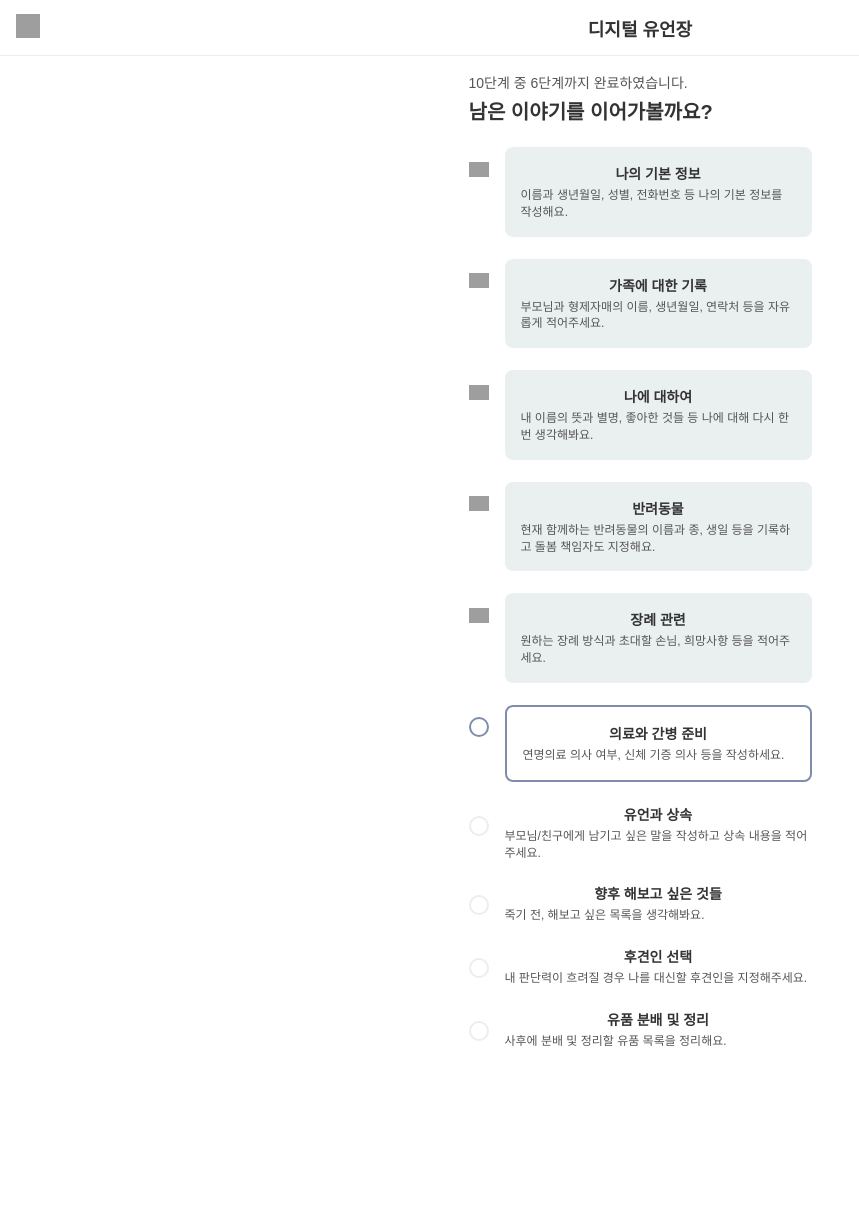
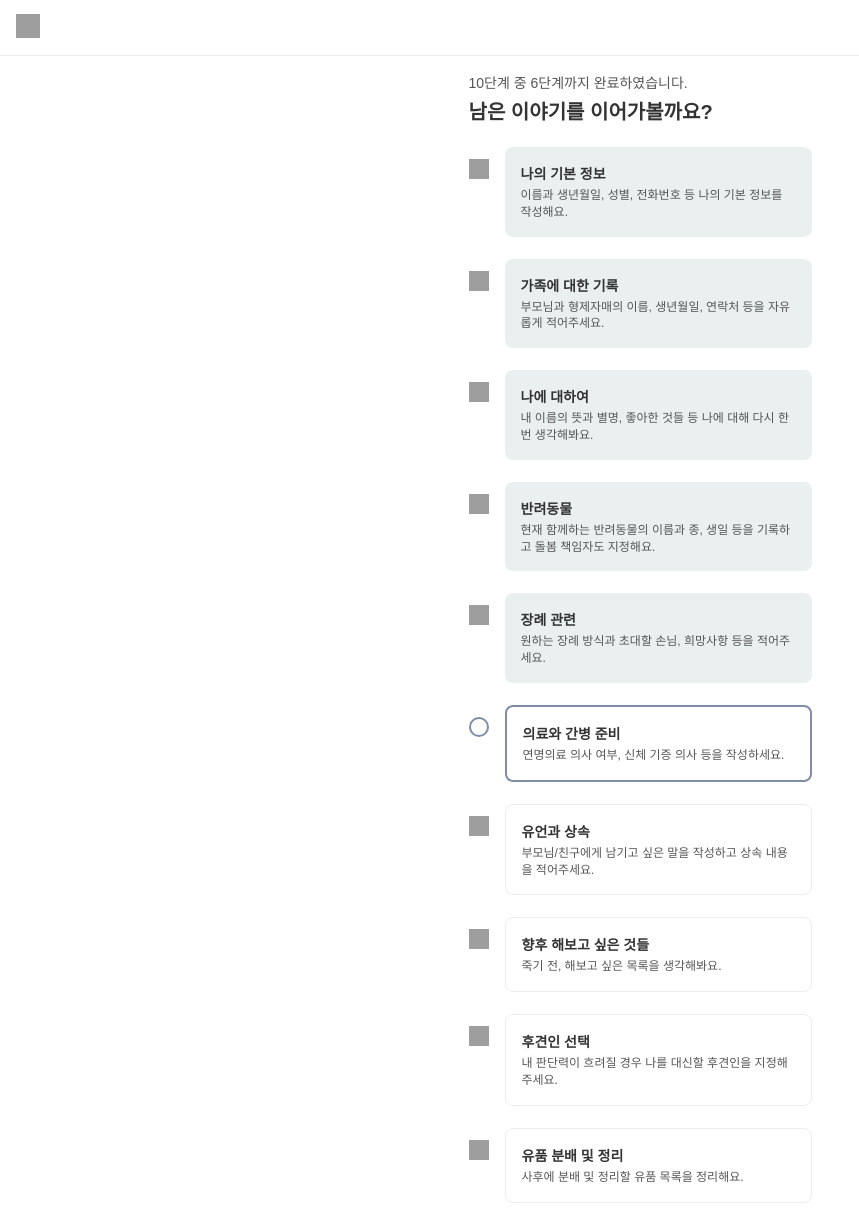
Before and after one commit to 2025-HERETHON/2025-herethon-16, a Django app: template bium/templates/digitalwill-temp.html in a window 1280 px wide. Shown: the whole page, without its empty margins (0-859 px from the left). Before the commit the page ends 1046 px from the top, so only its background shows below. Run offline with Django 5.2, Linux system fonts and the light colour scheme; the template is opened without the code that fills it, so the values that code supplies are empty; grey boxes are pictures that could not be loaded.

Commit message:
🎨 design: 목록 디자인

```diff
--- a/bium/static/css/digitalwill-temp.css
+++ b/bium/static/css/digitalwill-temp.css
@@ -8,39 +8,65 @@
   --space-md: 16px;
   --space-lg: 22px;
 }
+
+/* reset */
 * {
-  margin: 0; padding: 0; box-sizing: border-box;
+  margin: 0;
+  padding: 0;
+  box-sizing: border-box;
 }
 body {
   font-family: Pretendard, sans-serif;
-  background: #fff; color: var(--gray-t2);
+  background: #fff;
+  color: var(--gray-t2);
 }
+
+/* ── Topbar ── */
 .topbar {
-  display: flex; align-items: center;
-  height: 56px; padding: 0 var(--space-md);
+  display: flex;
+  align-items: center;
+  height: 56px;
+  padding: 0 var(--space-md);
   border-bottom: 1px solid var(--gray-lt);
 }
-.btn-back { background:none; border:none; cursor:pointer;}
-.btn-back img { width:24px; height:24px;}
-.title { flex:1; text-align:center; font-size:18px; font-weight:600;}
-.spacer { width:24px; }
+.btn-back {
+  background: none;
+  border: none;
+  cursor: pointer;
+}
+.btn-back img {
+  width: 24px;
+  height: 24px;
+}
+/* 타이틀 숨기고, 뒤로가기만 보이도록 */
+.topbar .title {
+  display: none;
+}
+/* 오른쪽 스페이서: 뒤로버튼 크기만큼 */
+.spacer {
+  width: 24px;
+}
 
+/* ── 컨테이너 ── */
 .container {
-  max-width:375px; margin:0 auto;
+  max-width: 375px;
+  margin: 0 auto;
   padding: var(--space-md);
 }
 
-/* info */
+/* ── 정보 영역 ── */
 .info .completed {
-  font-size:14px; color: var(--gray-t1);
-  margin-bottom:4px;
+  font-size: 14px;
+  color: var(--gray-t1);
+  margin-bottom: 4px;
 }
 .info .heading {
-  font-size:20px; font-weight:600;
+  font-size: 20px;
+  font-weight: 600;
   margin-bottom: var(--space-lg);
 }
 
-/* steps wrapper */
+/* ── 스텝 리스트 ── */
 .steps {
   display: flex;
   flex-direction: column;
@@ -54,75 +80,79 @@ body {
   gap: var(--space-md);
 }
 
-/* 왼쪽 아이콘+라인 영역 */
+/* ── 왼쪽 마커(아이콘+라인) ── */
 .step .marker {
   display: flex;
   flex-direction: column;
   align-items: center;
   gap: var(--space-sm);
-  padding-top:12px; /* 아이콘 위쪽 여백 */
+  padding-top: 12px;
 }
-/* 체크 완료 아이콘 */
+/* TODO: JS 에서 아래 Activate / Deactivate SVG 를 <img> 태그로 삽입할 예정입니다 */
+/* completed 단계 아이콘 (Activate) */
 .step.completed .marker .icon {
-  width:20px; height:20px;
-  background: url("../images/icons/icon-radiobutton-20=Activate.svg") center/contain no-repeat;
+  width: 20px;
+  height: 20px;
 }
-/* 현재 단계 원 */
+/* current 단계 아이콘(테두리 원) */
 .step.current .marker .icon {
-  width:20px; height:20px;
-  border:2px solid var(--blue);
-  border-radius:50%;
-  background:#fff;
+  width: 20px;
+  height: 20px;
+  background: #fff;
+  border: 2px solid var(--blue);
+  border-radius: 50%;
 }
-/* 아직 단계 원 */
+/* pending 단계 아이콘(Deactivate) */
 .step.pending .marker .icon {
-  width:20px; height:20px;
-  border:2px solid var(--gray-lt);
-  border-radius:50%;
-  background:#fff;
+  width: 20px;
+  height: 20px;
 }
+
 /* 아래 연결선 */
 .step .marker .line {
-  flex:1;
-  width:2px;
-  background: var(--blue);
+  flex: 1;
+  width: 2px;
+  background: var(--gray-lt);
+  border-radius: 1px;
 }
 .step.completed .marker .line {
   background: var(--blue);
 }
-.step.current .marker .line {
-  background: var(--gray-lt);
+
+/* ── 오른쪽 컨텐츠 ── */
+.step .content {
+  flex: 1;
 }
-.step.pending .marker .line {
-  background: var(--gray-lt);
-}
-
-/* 오른쪽 텍스트 박스 */
-.step .content {
-  flex:1;
-}
+/* 완료된 박스(회색 배경) */
 .step.completed .content {
   background: var(--gray-bg);
   padding: var(--space-md);
-  border-radius:8px;
+  border-radius: 8px;
 }
+/* 현재 박스(파란 테두리) */
 .step.current .content {
   background: #fff;
   padding: var(--space-md);
-  border:2px solid var(--blue);
-  border-radius:8px;
+  border: 2px solid var(--blue);
+  border-radius: 8px;
 }
+/* 미완료 박스(흰 배경 + 연회색 테두리) */
 .step.pending .content {
-  padding:0; /* 내용만 */
+  background: #fff;
+  padding: var(--space-md);
+  border: 1px solid var(--gray-lt);
+  border-radius: 8px;
 }
 
-/* 제목 / 설명 */
+/* 제목/설명 텍스트 */
 .step .title {
-  font-size:14px; font-weight:600;
-  margin-bottom:4px;
+  font-size: 14px;
+  font-weight: 600;
+  margin-bottom: 4px;
   color: var(--gray-t2);
 }
 .step .desc {
-  font-size:12px; color: var(--gray-t1);
-  line-height:1.4;
+  font-size: 12px;
+  color: var(--gray-t1);
+  line-height: 1.4;
 }
--- a/bium/static/js/digitalwill-temp.js
+++ b/bium/static/js/digitalwill-temp.js
@@ -12,37 +12,58 @@ document.addEventListener("DOMContentLoaded", () => {
     { label: '유품 분배 및 정리',     desc: '사후에 분배 및 정리할 유품 목록을 정리해요.' }
   ];
 
-  // === 실제는 fetch('/api/will/progress_step/') ===
-  // 모크: 6단계 완료
+  // === 실제로는 아래처럼 API 호출 ===
+  // fetch('/api/will/progress_step/')
+  //   .then(res => res.json())
+  //   .then(json => renderSteps(json.progress_step));
+  //
+  // 일단 모크: 6단계 완료 처리
   const completedStep = 6;
 
+  // 상단 숫자 반영
   document.getElementById("completedCount").textContent = completedStep;
+
   const container = document.getElementById("stepsContainer");
 
-  stepsData.forEach((step,i) => {
-    const num = i+1;
+  stepsData.forEach((step, i) => {
+    const num = i + 1;
+    // 상태 판별
     let state = num < completedStep
       ? "completed"
       : num === completedStep
         ? "current"
         : "pending";
 
+    // 각 step wrapper
     const wrapper = document.createElement("div");
     wrapper.className = `step ${state}`;
 
+    // TODO: 아래 img src 경로를 실제 Activate/Deactivate SVG 파일 경로로 교체해주세요
+    const iconPath = state === "completed"
+      ? "../static/images/icons/icon-progress-20=Done.svg"
+      : state === "pending"
+        ? "../static/images/icons/icon-progress-20=Not Started.svg"
+        : ""; // current 는 border 원으로 처리
+
     wrapper.innerHTML = `
       <div class="marker">
-        <div class="icon"></div>
-        ${ num < 10
-          ? `<div class="line"></div>`
-          : ``
+        ${ state !== "current"
+          ? `<img class="icon" src="${iconPath}" alt="${state} 아이콘">`
+          : `<div class="icon"></div>`
         }
+        ${ num < stepsData.length ? `<div class="line"></div>` : `` }
       </div>
       <div class="content">
         <div class="title">${step.label}</div>
         <div class="desc">${step.desc}</div>
       </div>
     `;
+
     container.appendChild(wrapper);
   });
+
+  // 뒤로가기 버튼
+  document.querySelector(".btn-back").addEventListener("click", () => {
+    window.location.href = "main-page.html";
+  });
 });
--- a/bium/templates/digitalwill-temp.html
+++ b/bium/templates/digitalwill-temp.html
@@ -12,7 +12,7 @@
     <button class="btn-back" onclick="location.href='main-page.html'">
       <img src="../static/images/icons/icon-back-24.svg" alt="뒤로"/>
     </button>
-    <div class="title">디지털 유언장</div>
+    <!-- <div class="title">디지털 유언장</div> -->
     <div class="spacer"></div>
   </header>
 
```
